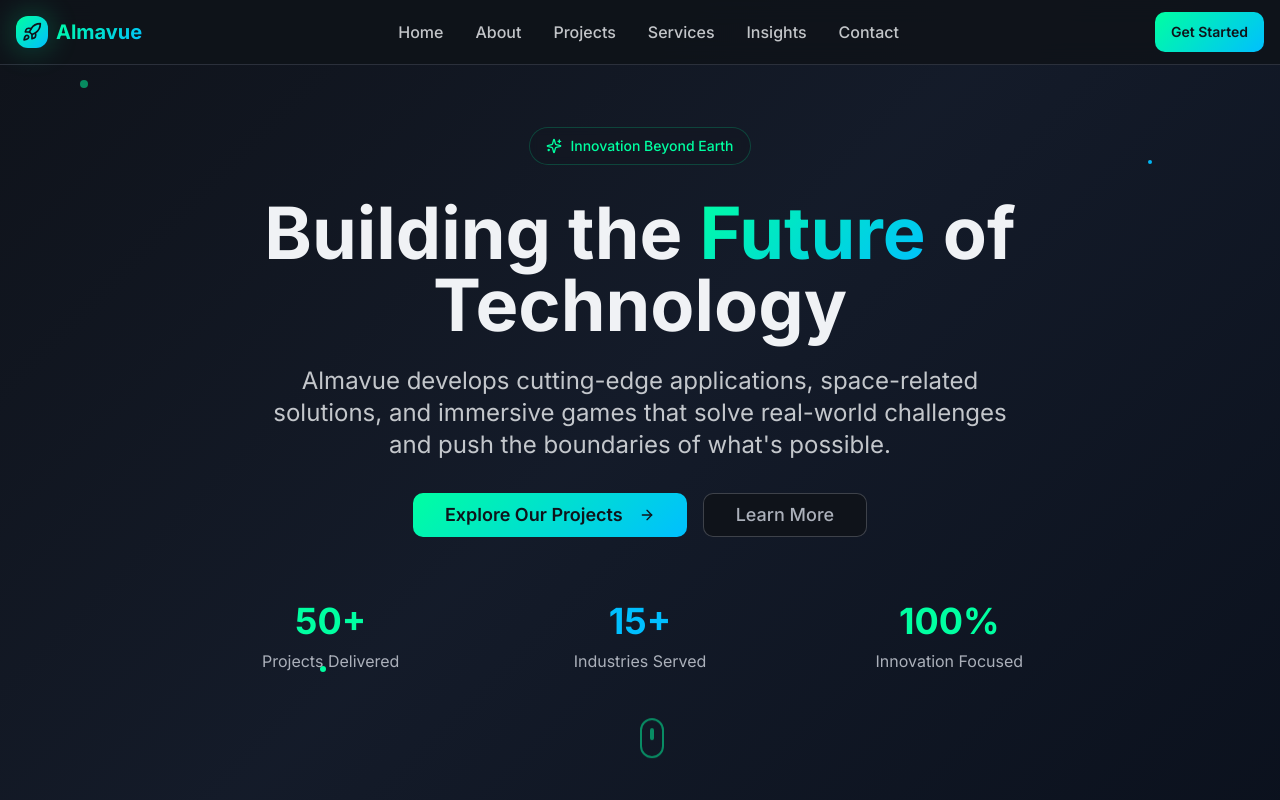
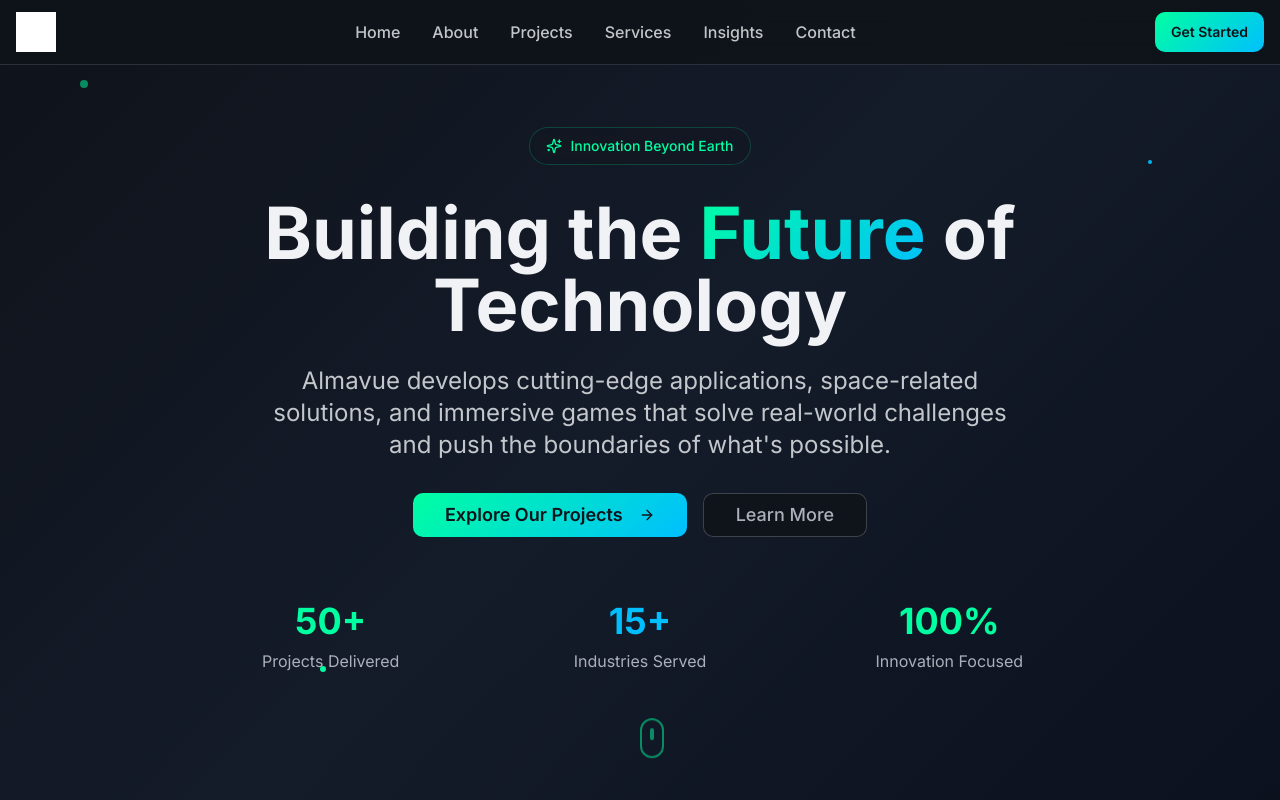
Before and after one commit to Zunaira0042/almavue-stellar-solutions, a React (Vite) app: page / in a window 1280 px wide. Shown: the top 800 px of the page. Built offline with nearby package versions, Linux system fonts and the light colour scheme; the HTML template or start-up script is replaced by a standard one.

Commit message:
Update hero image

```diff
--- a/src/components/Footer.tsx
+++ b/src/components/Footer.tsx
@@ -1,5 +1,6 @@
 import { Button } from "@/components/ui/button";
-import { Rocket, Mail, Phone, MapPin, Linkedin, Twitter, Github, ArrowRight } from "lucide-react";
+import { Mail, Phone, MapPin, Linkedin, Twitter, Github, ArrowRight } from "lucide-react";
+import almavueLogo from "@/assets/almavue-logo.jpg";
 
 const Footer = () => {
   const currentYear = new Date().getFullYear();
@@ -38,14 +39,13 @@ const Footer = () => {
         <div className="grid grid-cols-1 lg:grid-cols-5 gap-12">
           {/* Brand Section */}
           <div className="lg:col-span-2">
-            <div className="flex items-center space-x-2 mb-6">
-              <div className="w-10 h-10 bg-gradient-accent rounded-lg flex items-center justify-center shadow-glow">
-                <Rocket className="w-6 h-6 text-background" />
-              </div>
-              <span className="text-2xl font-bold bg-gradient-accent bg-clip-text text-transparent">
-                Almavue
-              </span>
-            </div>
+            <a href="#home" className="inline-block mb-6">
+              <img
+                src={almavueLogo}
+                alt="Almavue logo"
+                className="h-12 w-auto invert brightness-0 dark:invert-0 dark:brightness-100"
+              />
+            </a>
 
             <p className="text-foreground/70 mb-6 leading-relaxed max-w-md">
               Building the future of technology through innovative applications,
--- a/src/components/Navigation.tsx
+++ b/src/components/Navigation.tsx
@@ -1,7 +1,8 @@
 import { useState } from "react";
 import { Button } from "@/components/ui/button";
-import { Menu, X, Rocket } from "lucide-react";
+import { Menu, X } from "lucide-react";
 import { cn } from "@/lib/utils";
+import almavueLogo from "@/assets/almavue-logo.jpg";
 
 const Navigation = () => {
   const [isOpen, setIsOpen] = useState(false);
@@ -20,14 +21,13 @@ const Navigation = () => {
       <div className="container mx-auto px-4">
         <div className="flex items-center justify-between h-16">
           {/* Logo */}
-          <div className="flex items-center space-x-2">
-            <div className="w-8 h-8 bg-gradient-accent rounded-lg flex items-center justify-center shadow-glow">
-              <Rocket className="w-5 h-5 text-background" />
-            </div>
-            <span className="text-xl font-bold bg-gradient-accent bg-clip-text text-transparent">
-              Almavue
-            </span>
-          </div>
+          <a href="#home" className="flex items-center space-x-3">
+            <img
+              src={almavueLogo}
+              alt="Almavue logo"
+              className="h-10 w-auto invert brightness-0 dark:invert-0 dark:brightness-100"
+            />
+          </a>
 
           {/* Desktop Navigation */}
           <div className="hidden md:flex items-center space-x-8">
```
Also changed, not shown: src/assets/almavue-logo.jpg (added).
